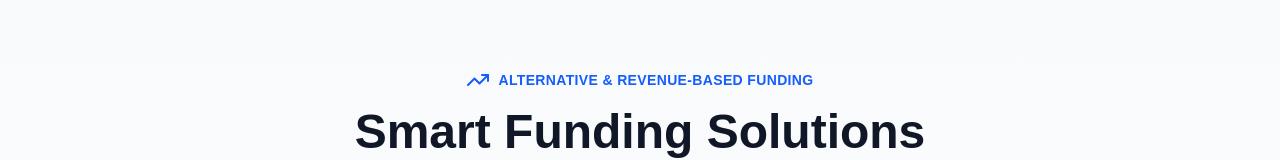
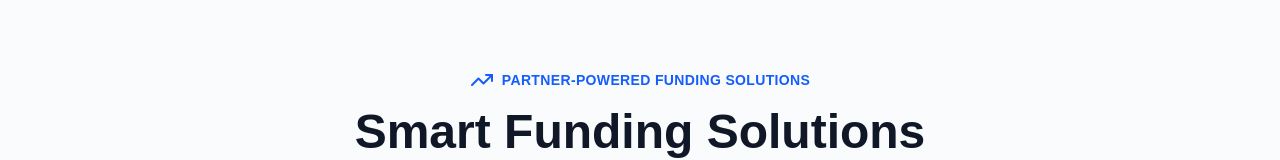
Before and after one commit to Viktor-Kode/investors-partners-section, a Next.js app: page / in a window 1280 px wide. Shown: the part 6057-6217 px from the top of the page. Built offline with nearby package versions, Linux system fonts and the light colour scheme.

Commit message:
Update section header: Replace 'Alternative & Revenue-Based Funding' with 'Partner-Powered Funding Solutions'

```diff
--- a/src/components/sections/SmartFundingSolutions.tsx
+++ b/src/components/sections/SmartFundingSolutions.tsx
@@ -21,7 +21,7 @@ export default function SmartFundingSolutions() {
           <div className="inline-flex items-center gap-2 mb-4">
             <TrendingUp className="w-6 h-6 text-blue-600" />
             <span className="text-sm font-semibold text-blue-600 uppercase tracking-wide">
-              Alternative & Revenue-Based Funding
+              Partner-Powered Funding Solutions
             </span>
           </div>
           <h2 className="text-4xl md:text-5xl font-bold text-gray-900 mb-4">
```
